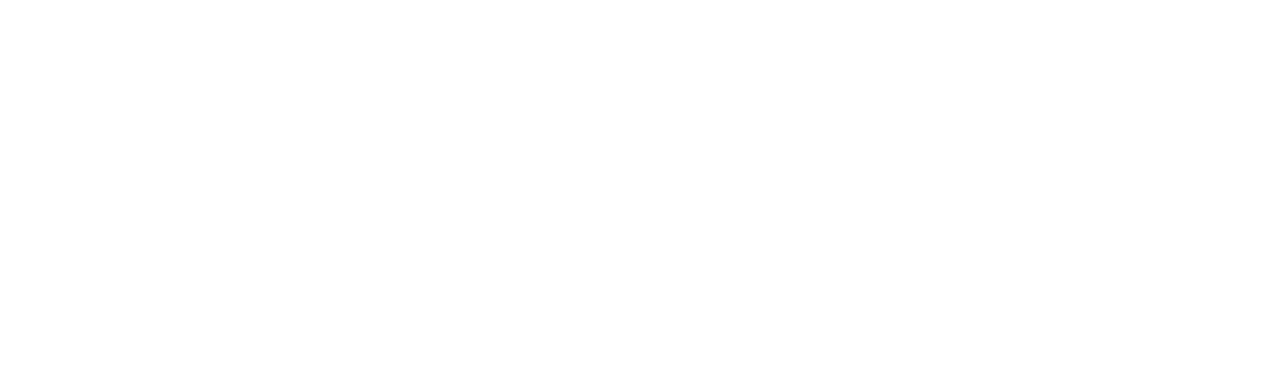
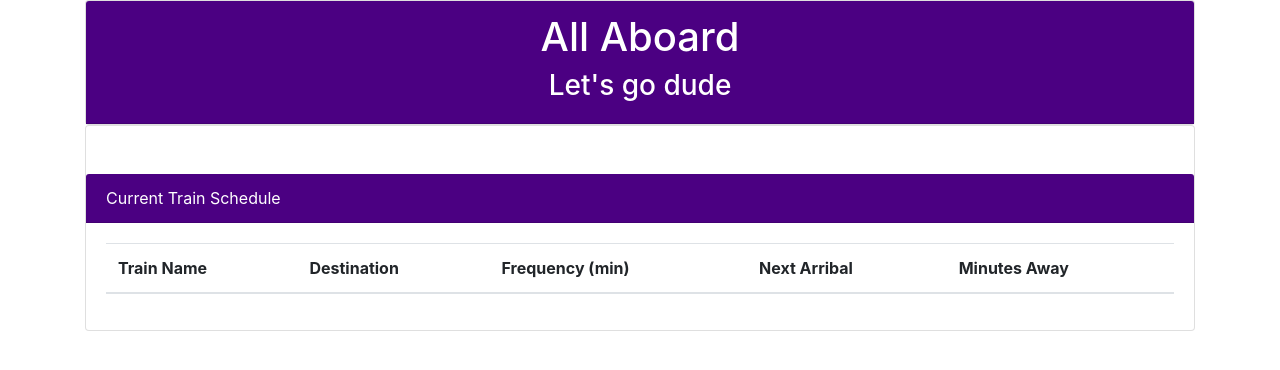
Before and after one commit to axel12gt/train-activity, a plain HTML site: page index.html in a window 1280 px wide. Drawn offline with nearby package versions, Linux system fonts and the light colour scheme.

Commit message:
finished html table

```diff
--- a/assets/css/style.css
+++ b/assets/css/style.css
@@ -0,0 +1,4 @@
+.card-header{
+    background: indigo;
+    color: white;
+}
--- a/index.html
+++ b/index.html
@@ -31,6 +31,37 @@
 </head>
 
 <body>
+    <div class="container">
+        <!-- header -->
+        <div class="card">
+            <div class="card-header text-center">
+                <h1>All Aboard</h1>
+                <h3>Let's go dude</h3>
+            </div>
+        </div>
+        <!-- card class with the table information -->
+        <div class="card">
+            <div class="card-header mt-5">Current Train Schedule</div>
+            <div class="card-body">
+                <table class="table">
+                    <thead>
+                        <th scope="col">Train Name</th>
+                        <th scope="col">Destination</th>
+                        <th scope="col">Frequency (min)</th>
+                        <th scope="col">Next Arribal</th>
+                        <th scope="col">Minutes Away</th>
+                    </thead>
+                    <!-- tbody that will be populated with user input -->
+                    <tbody>
+
+                    </tbody>
+                </table>
+            </div>
+        </div>
+
+    </div>
+
+
 
 </body>
 
```
